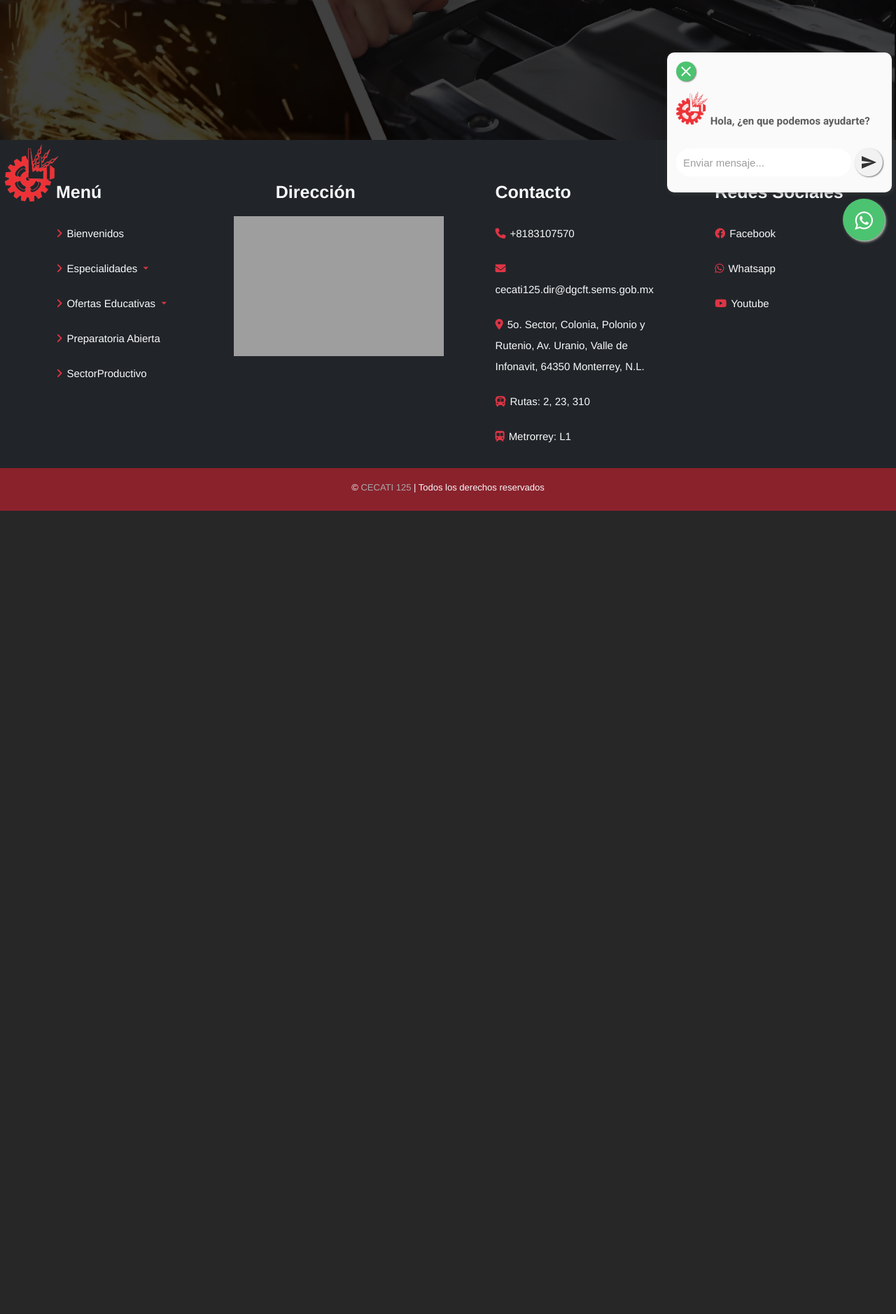
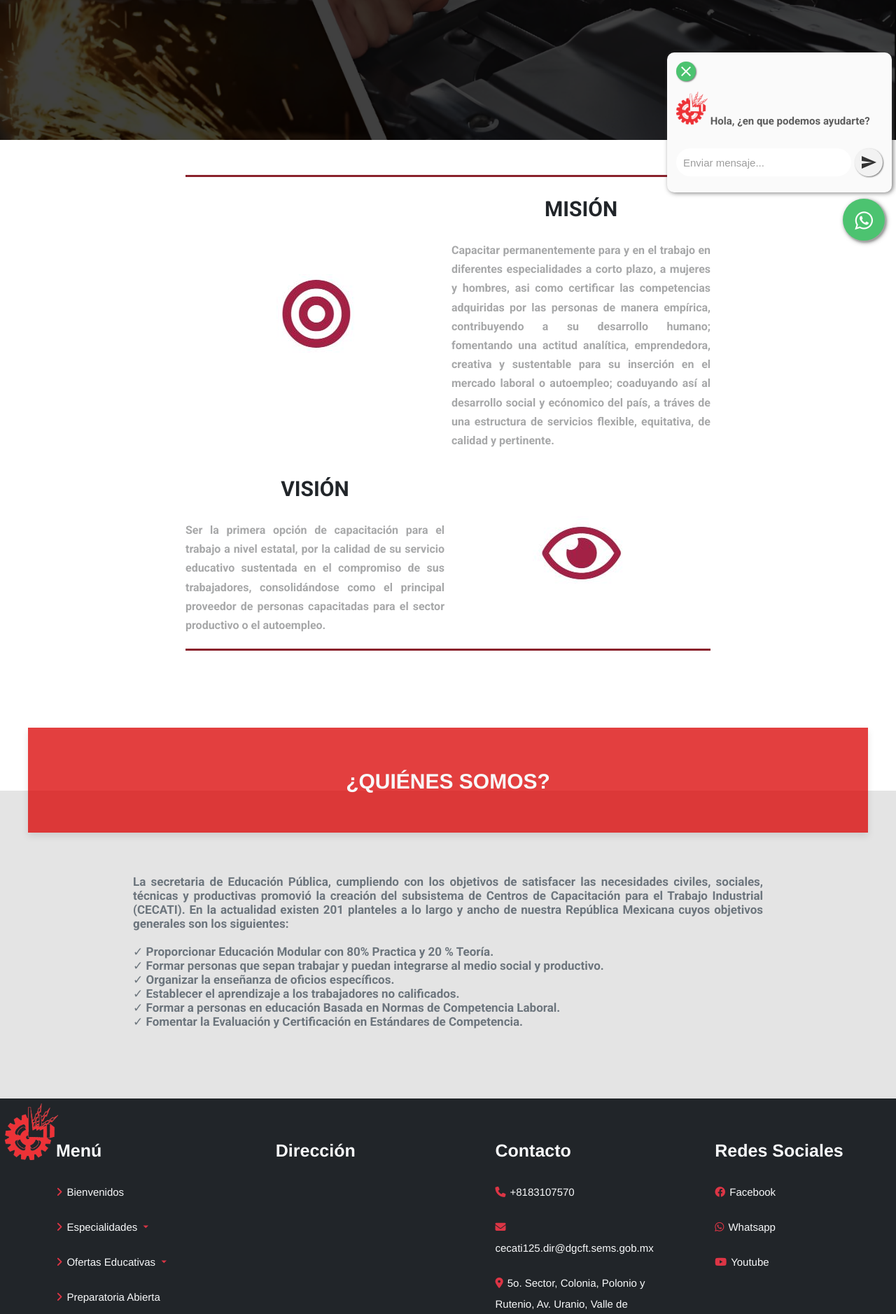
Before and after one commit to GaelAlguiar/Cecati125, a PHP site: page / in a window 1280 px wide. Shown: the part 440-2318 px from the top of the page at 70% size. Before the commit the page ends 1170 px from the top, so only its background shows below. Run offline with PHP 8.4, Linux system fonts and the light colour scheme; some libraries are stand-ins or nearby versions; grey boxes are pictures that could not be loaded.

Commit message:
se agrego cosas al inicio de la pagina

```diff
--- a/Archivos/Componentes/Css/styles.css
+++ b/Archivos/Componentes/Css/styles.css
@@ -288,6 +288,119 @@
     background-color: var(--bs-fred);
 }
 
+.container-m {
+    display: grid;
+    grid-template-columns: 1fr 1fr;
+    grid-template-rows: auto auto;
+    grid-gap: 10px;
+    margin: 5rem auto;
+    max-width: 750px;
+    justify-content: center;
+    border-top: .3rem solid var(--bs-fred);
+    border-bottom: .3rem solid var(--bs-fred);
+}
+
+.item {
+    display: flex;
+    flex-direction: column;
+    justify-content: center;
+    align-items: center;
+    text-align: center;
+    font-family: 'Roboto';
+}
+
+.titulo-m {
+    font-family: 'Roboto';
+    color: var(--bs-dark);
+    font-size: 2rem;
+    text-transform: uppercase;
+    margin-bottom: 2rem;
+    margin-top: 2rem;
+}
+
+.imagen-izquierda {
+    grid-column: 1 / 2;
+    grid-row: 1 / 2;
+}
+
+.texto-derecha {
+    grid-column: 2 / 3;
+    grid-row: 1 / 2;
+    font-size: 1.6rem;
+    color: var(--bs-light-gray);
+    text-align: justify;
+    line-height: 1.7;
+}
+
+.texto-izquierda {
+    grid-column: 1 / 2;
+    grid-row: 2 / 3;
+    font-size: 1.6rem;
+    color: var(--bs-light-gray);
+    text-align: justify;
+    margin-bottom: 2rem;
+    line-height: 1.7;
+}
+
+.imagen-derecha {
+    grid-column: 2 / 3;
+    grid-row: 2 / 3;
+}
+
+.grey-section {
+    background-color: #e4e4e4;
+    padding: 50px 0;
+}
+
+.container-v1 {
+    display: flex;
+    flex-direction: column;
+    justify-content: center;
+    align-items: center;
+    margin: 50px auto;
+    max-width: 900px;
+    margin-top: 7rem;
+}
+
+.container-v1 p{
+    font-size: 1.7rem;
+    color: var(--bs-gray);
+    font-family: 'Roboto';
+    font-weight: 400;
+    text-align: justify;
+}
+
+.container-v2 {
+    max-width: 800px;
+    margin: 0 auto;
+    text-align: center;
+    padding-top: 6rem;
+    font-family: 'Roboto';
+}
+
+.small-section {
+    background-color: rgba(218, 0, 0, 0.754);
+    box-shadow: var(--box-shadow);
+    width: 1200px;
+    height: 150px;
+    margin: 10px auto 0;
+    text-align: center;
+    position: relative;
+    top: 60px;
+    z-index: 1;
+}
+
+.small-section h3 {
+    font-size: 3rem;
+    font-family: 'Franklin Gothic Medium', 'Arial Narrow', Arial, sans-serif;
+    color: var(--bs-light);
+}
+
+
+
+
+
+
 
 
 
--- a/Archivos/Componentes/index.html
+++ b/Archivos/Componentes/index.html
@@ -11,7 +11,7 @@
     <link rel="stylesheet" href="https://cdnjs.cloudflare.com/ajax/libs/font-awesome/6.1.1/css/all.min.css">
     <link href="Css/whats.css" rel="stylesheet">
     <link href="https://maxcdn.bootstrapcdn.com/font-awesome/4.5.0/css/font-awesome.min.css" rel="stylesheet">
-    <link href="Css/whats2.css"rel="stylesheet">
+    <link href="Css/whats2.css" rel="stylesheet">
     <link href="Css/styles.css" rel="stylesheet">
 </head>
 
@@ -167,11 +167,72 @@
     </header>
 
     <div class="contenedor">
-		<div class="titulo-contenedor">
-			<h1 class="titulo">Ven y capacítate para<br>crecer en tu trabajo o<br>emprender tu negocio</h1>
-			<button class="boton" href="#">Ver más...</button>
-		</div>
-	</div>
+        <div class="titulo-contenedor">
+            <h1 class="titulo">Ven y capacítate para<br>crecer en tu trabajo o<br>emprender tu negocio</h1>
+            <button class="boton" href="#">Ver más...</button>
+        </div>
+    </div>
+
+
+    <main>
+
+        <div class="container-m">
+            <div class="item imagen-izquierda">
+                <img src="../Componentes/imagenes/Mision.JPG" alt="Imagen izquierda">
+            </div>
+            <div class="item texto-derecha">
+                <div class="titulo-m">
+                    <h2>Misión</h2>
+                </div>
+                <div class="contenido-m">
+                    <p>Capacitar permanentemente para y en el trabajo en diferentes especialidades a corto plazo, a
+                        mujeres y hombres, asi como certificar las competencias adquiridas por las personas de manera
+                        empírica, contribuyendo a su desarrollo humano; fomentando una actitud analítica, emprendedora,
+                        creativa y sustentable para su inserción en el mercado laboral o autoempleo; coaduyando así al
+                        desarrollo social y ecónomico del país, a tráves de una estructura de servicios flexible,
+                        equitativa, de calidad y pertinente.</p>
+                </div>
+            </div>
+            <div class="item texto-izquierda">
+                <div class="titulo-m">
+                    <h2>Visión</h2>
+                </div>
+                <div class="contenido-m">
+                    <p>Ser la primera opción de capacitación para el trabajo a nivel estatal, por la calidad de su
+                        servicio educativo sustentada en el compromiso de sus trabajadores, consolidándose como el
+                        principal proveedor de personas capacitadas para el sector productivo o el autoempleo.</p>
+                </div>
+            </div>
+            <div class="item imagen-derecha">
+                <img src="../Componentes/imagenes/Vision.JPG" alt="Imagen derecha">
+            </div>
+        </div>
+
+        <section class="small-section">
+            <div class="container-v2">
+                <h3>¿QUIÉNES SOMOS?</h3>
+            </div>
+        </section>
+        <section class="grey-section">
+            <div class="container-v1">
+                <p>La secretaria de Educación Pública, cumpliendo con los objetivos de satisfacer las necesidades
+                    civiles, sociales, técnicas y productivas promovió la creación del subsistema de Centros de
+                    Capacitación para el Trabajo Industrial (CECATI).
+
+                    En la actualidad existen 201 planteles a lo largo y ancho de nuestra República Mexicana cuyos
+                    objetivos generales son los siguientes:
+                    <br>
+                    <br> ✓ Proporcionar Educación Modular con 80% Practica y 20 % Teoría.
+                    <br>  ✓ Formar personas que sepan trabajar y puedan integrarse al medio social y productivo.
+                    <br> ✓ Organizar la enseñanza de oficios específicos.
+                    <br> ✓ Establecer el aprendizaje a los trabajadores no calificados.
+                    <br> ✓ Formar a personas en educación Basada en Normas de Competencia Laboral.
+                    <br> ✓ Fomentar la Evaluación y Certificación en Estándares de Competencia.</p>
+            </div>
+        </section>
+
+
+    </main>
 
 
 
@@ -252,9 +313,12 @@
             <div class="box">
                 <h3>Redes Sociales</h3>
 
-                <a href="https://www.facebook.com/cecati125mty/" target="_blank"><i class="fab fa-facebook"></i>Facebook</a>
-                <a href="https://api.whatsapp.com/send?phone=8116867912&text=Hola, Nececito mas informacion!"><i class="fab fa-whatsapp" target="_blank"></i>Whatsapp</a>
-                <a href="https://www.youtube.com/@caedcecati1256/videos" target="_blank"><i class="fab fa-youtube"></i>Youtube</a>
+                <a href="https://www.facebook.com/cecati125mty/" target="_blank"><i
+                        class="fab fa-facebook"></i>Facebook</a>
+                <a href="https://api.whatsapp.com/send?phone=8116867912&text=Hola, Nececito mas informacion!"><i
+                        class="fab fa-whatsapp" target="_blank"></i>Whatsapp</a>
+                <a href="https://www.youtube.com/@caedcecati1256/videos" target="_blank"><i
+                        class="fab fa-youtube"></i>Youtube</a>
             </div>
 
         </section>
```
Also changed, not shown: other parts of Archivos/Componentes/Css/styles.css (+54 -2 lines), Archivos/Componentes/imagenes/Mision.JPG (added), Archivos/Componentes/imagenes/Vision.JPG (added), Archivos/Componentes/imagenes/cecati-logo-bg.png (added).
